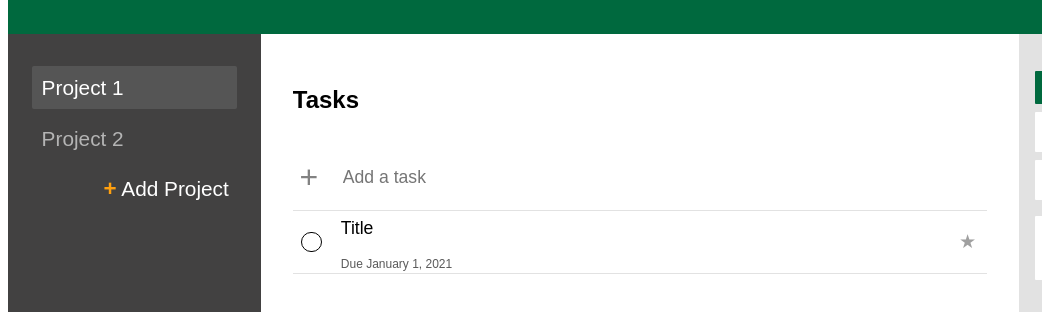
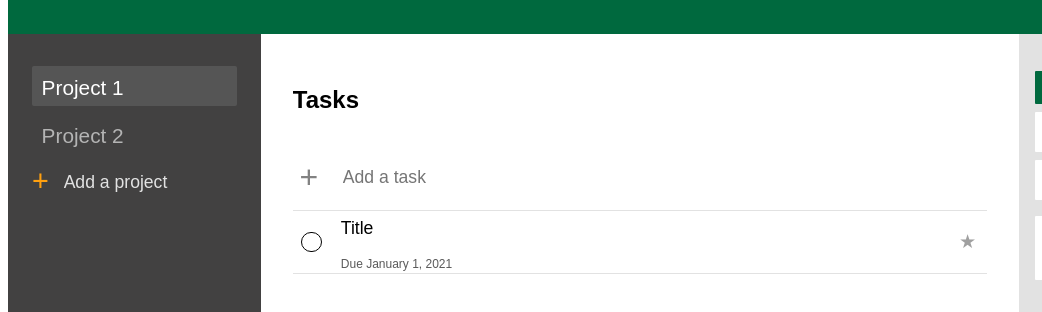
Before and after one commit to kevinzhou22/todo-list, a website built with webpack: page dist/index.html in a window 1280 px wide. Shown: the part 86-398 px from the top of the page, 0-1042 px from the left. Built offline with nearby package versions, Linux system fonts and the light colour scheme; files whose address does not match are found by name.

Commit message:
Replace add project button with an add project textbox

```diff
--- a/dist/index.html
+++ b/dist/index.html
@@ -17,7 +17,10 @@
             <div class="projects-container">
                 <div class="project selected-project">Project 1</div>
                 <div class="project">Project 2</div>
-                <button class="add-project-button"><span class="plus-icon">+</span> Add Project</button>
+                <div class="project-adder">
+                    <div class="add-icon">+</div>
+                    <input class="new-project-textbox" type="text" placeholder="Add a project">
+                </div>
             </div>
         </div>
         <div class="tasks-pane">
--- a/dist/style.css
+++ b/dist/style.css
@@ -74,42 +74,58 @@ header h1 {
     width: 100%;
     border-radius: 2px;
     padding: 0.6rem 0.6rem;
+    height: 2.5rem;
     box-sizing: border-box;
     font-weight: 500;
     font-size: 1.3rem;
     color: rgb(180,180,180);
 }
 
-.projects-pane .project:hover {
+.projects-pane .project:hover, .project-adder:hover, .project-adder:hover input[type="text"] {
     cursor: pointer;
     background-color: rgb(85,85,85);
 }
+
+
 
 .projects-pane .project.selected-project {
     background-color: rgb(85,85,85);
     color: var(--white);
 }
-
-.projects-pane .add-project-button {
-    background-color: var(--granite-gray);
-    border: none;
-    color: white;
-    font-size: 1.3rem;
-    border-radius: 2px;
-    padding: 0.5rem 0.5rem;
-    text-align: right;
-    float:right;
+.projects-pane .project-adder {
+    display: flex;
+    box-sizing: border-box;
+    align-items: center;
+    height: 2.5rem
 }
 
-.projects-pane .add-project-button:hover {
-    background-color: rgb(85,85,85);
-    cursor: pointer;
+.projects-pane .project-adder .add-icon{
+    display: flex;
+    align-items: center;
+    justify-content: center;
+    padding: 0 0.5rem 0.1rem 0;
+    width: 2.5rem;
+    box-sizing: border-box;
+    height: 100%;
+    color: rgb(130,130,130);
+    font-size: 1.8rem;
+    color: var(--bonfire-orange);
+    font-weight: 500;
+}
+.projects-pane .project-adder .new-project-textbox {
+    margin-left: 0.3rem;
+    flex-grow: 1;
+    font-size: 1.1rem;
+    border: none;
+    height: 100%;
+    background-color: var(--granite-gray);
+    color: white;
+    box-sizing: border-box;
 }
 
-.projects-pane .add-project-button .plus-icon{
-   color: var(--bonfire-orange);
-   font-weight: bold;
-   font-size: 1.4rem;
+.projects-pane .project-adder .new-project-textbox::placeholder {
+    color: var(--web-gray-2);
+    opacity: 1;
 }
 
 
```
